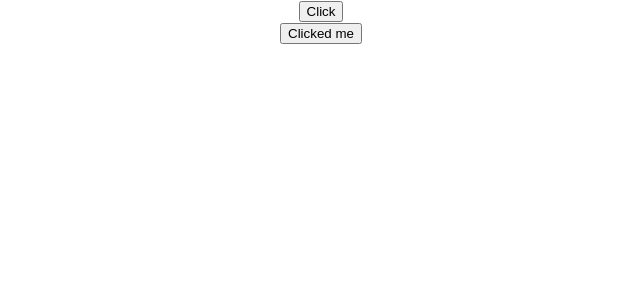
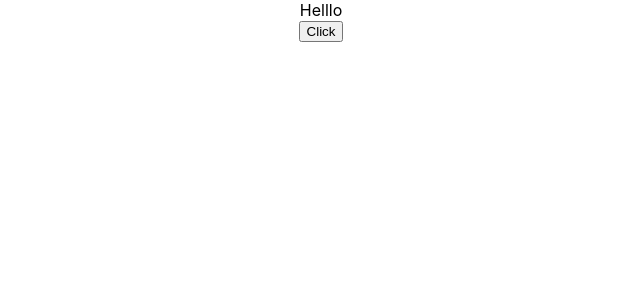
Before and after one commit to sonya0504/learn_react, a React (Create React App) app in the folder hello_world/: page / in a window 1280 px wide. Shown: the top 300 px of the page, without its empty margins (319-959 px from the left). Built offline with nearby package versions, Linux system fonts and the light colour scheme.

Commit message:
Binding Event Handlers

```diff
--- a/hello_world/src/App.js
+++ b/hello_world/src/App.js
@@ -1,13 +1,11 @@
 import React from 'react';
 import './App.css';
-import FunctionClick from './components/FunctionClick';
-import ClassClick from './components/ClassClick';
+import EventBind from './components/EventBind';
 
 function App() {
   return (
     <div className="App">
-      <FunctionClick />
-      <ClassClick />
+      <EventBind />
     </div>
   );
 }
--- a/hello_world/src/components/ClassClick.js
+++ b/hello_world/src/components/ClassClick.js
@@ -1,6 +1,6 @@
 import React, { Component } from 'react'
 
-export class ClassClick extends Component {
+class ClassClick extends Component {
 
     clickHandle () {
         console.log('clicked me');
--- /dev/null
+++ b/hello_world/src/components/EventBind.js
@@ -0,0 +1,41 @@
+import React, { Component } from 'react'
+
+class EventBind extends Component {
+
+    constructor(props) {
+        super(props)
+
+        this.state = {
+            message: 'Helllo',
+        }
+
+        // this.clickHandle = this.clickHandle.bind(this);
+    }
+
+    // clickHandle () {
+    //     this.setState({
+    //         message: 'Goodbye',
+    //     });
+    //     console.log(this);
+    // }
+
+    clickHandle = () => {
+        this.setState({
+            message: 'Goodbye',
+        });
+        console.log(this);
+    }
+
+    render() {
+        return (
+            <div>
+                <div>{this.state.message}</div>
+                {/* <button onClick={this.clickHandle.bind(this)}>Click</button> */}
+                {/* <button onClick={() => this.clickHandle()}>Click</button> */}
+                <button onClick={this.clickHandle}>Click</button>
+            </div>
+        )
+    }
+}
+
+export default EventBind
```
Also changed, not shown: 1 other file (tests, documents, lock files or other folders).
